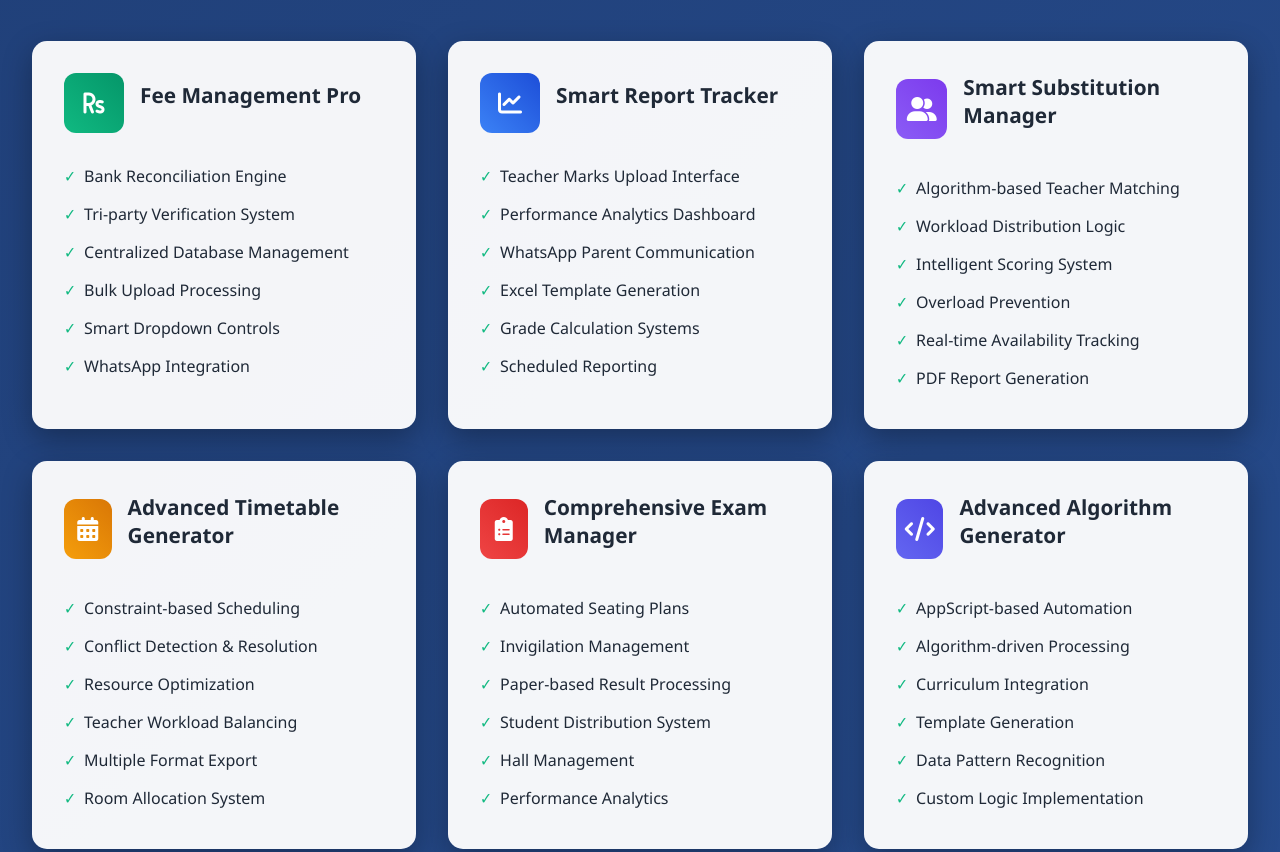
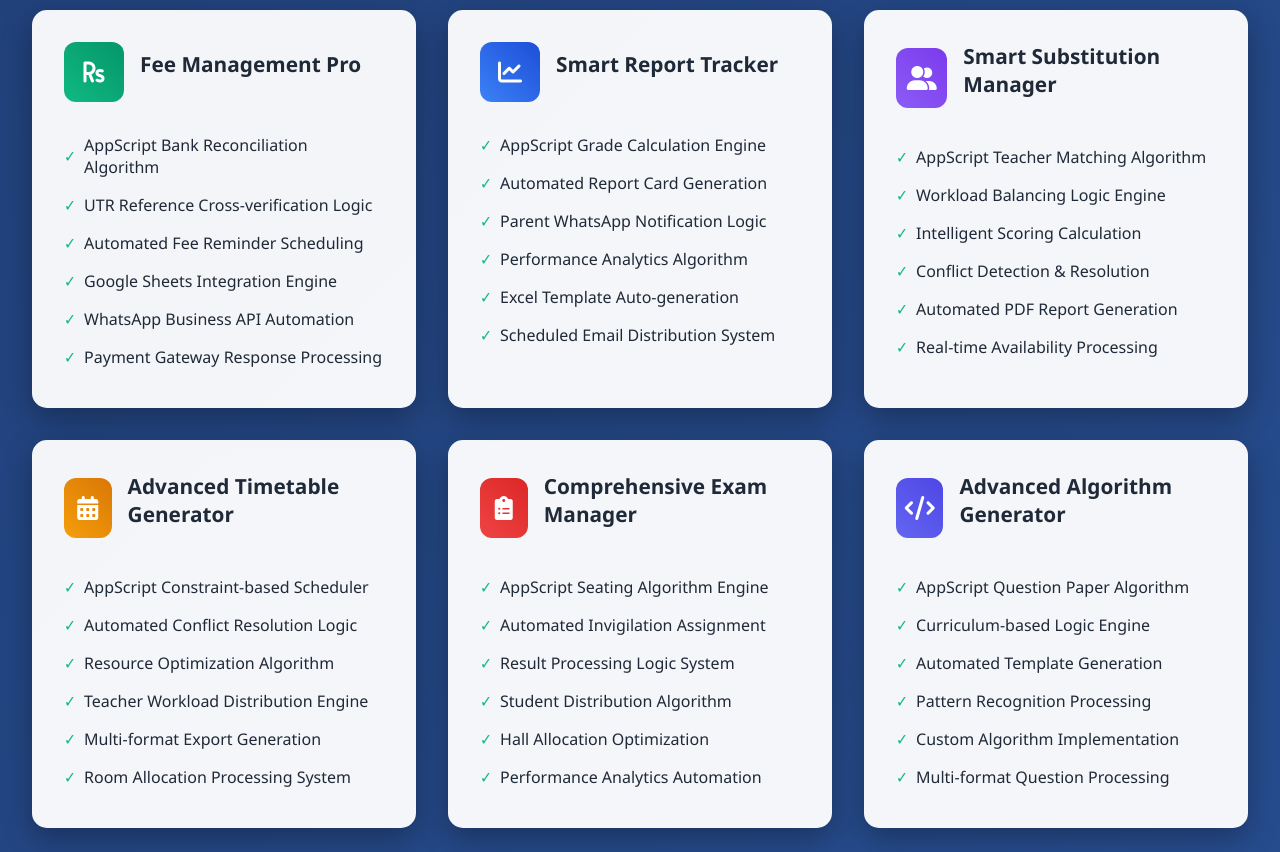
Before and after one commit to SmartGenEduX/platform, a website: page management-demo.html in a window 1280 px wide. Shown: the part 1060-1912 px from the top of the page. Drawn offline with Linux system fonts and the light colour scheme.

Commit message:
Update management-demo.html

```diff
--- a/management-demo.html
+++ b/management-demo.html
@@ -36,17 +36,13 @@
         .stat-item { padding: 2rem; background: rgba(255, 255, 255, 0.1); border-radius: 15px; }
         .stat-number { font-size: 3rem; font-weight: bold; color: #fbbf24; margin-bottom: 0.5rem; }
         .stat-label { font-size: 1.1rem; opacity: 0.9; }
-        .revenue-section { background: linear-gradient(45deg, #059669, #10b981); border-radius: 20px; padding: 3rem; margin-bottom: 4rem; text-align: center; }
-        .revenue-grid { display: grid; grid-template-columns: repeat(auto-fit, minmax(250px, 1fr)); gap: 2rem; margin-top: 2rem; }
-        .revenue-card { background: rgba(255, 255, 255, 0.2); border-radius: 15px; padding: 2rem; }
-        .revenue-amount { font-size: 2.5rem; font-weight: bold; margin-bottom: 0.5rem; }
         .demo-section { text-align: center; margin-bottom: 4rem; }
         .demo-buttons { display: flex; justify-content: center; gap: 2rem; flex-wrap: wrap; margin-top: 2rem; }
         .demo-btn { padding: 1.5rem 3rem; background: linear-gradient(45deg, #3b82f6, #1d4ed8); color: white; text-decoration: none; border-radius: 50px; font-size: 1.2rem; font-weight: 600; transition: all 0.3s ease; border: none; cursor: pointer; }
         .demo-btn:hover { transform: translateY(-3px); box-shadow: 0 10px 25px rgba(0,0,0,0.3); }
         .demo-btn.secondary { background: linear-gradient(45deg, #10b981, #059669); }
         .footer { text-align: center; padding: 3rem 0; border-top: 1px solid rgba(255,255,255,0.2); }
-        @media (max-width: 768px) { .overview-grid, .feature-grid, .stats-grid, .revenue-grid { grid-template-columns: 1fr; } .demo-buttons { flex-direction: column; align-items: center; } }
+        @media (max-width: 768px) { .overview-grid, .feature-grid, .stats-grid { grid-template-columns: 1fr; } .demo-buttons { flex-direction: column; align-items: center; } }
     </style>
 </head>
 <body>
@@ -61,16 +57,16 @@
     <div class="container">
         <div class="overview-grid">
             <div class="overview-card">
-                <h3>Target Market</h3>
-                <p>20 schools with 5,000 students each, generating consistent monthly revenue through our proven ₹8 per student pricing model with comprehensive automation solutions.</p>
+                <h3>Complete Solution</h3>
+                <p>Comprehensive K-12 school management platform with proven automation, centralized databases, and real WhatsApp integration for modern educational institutions.</p>
             </div>
             <div class="overview-card">
-                <h3>Revenue Projection</h3>
-                <p>₹8 lakh monthly revenue from scalable platform deployment across target schools with algorithm-based automation and AppScript integration.</p>
+                <h3>Professional Features</h3>
+                <p>Algorithm-based automation with Google AppScript integration, bulk upload systems, and smart dropdown controls for efficient school administration.</p>
             </div>
             <div class="overview-card">
-                <h3>Competitive Advantage</h3>
-                <p>Honest algorithm-based solutions with proven Google AppScript automation, centralized databases, and real WhatsApp integration without false AI promises.</p>
+                <h3>MSME Registered</h3>
+                <p>Government registered platform (UDYAM-TN-34-0088173) with proven track record and reliable support for educational institutions.</p>
             </div>
         </div>
         <div class="feature-grid">
@@ -80,12 +76,12 @@
                     <h4>Fee Management Pro</h4>
                 </div>
                 <ul class="feature-list">
-                    <li>Bank Reconciliation Engine</li>
-                    <li>Tri-party Verification System</li>
-                    <li>Centralized Database Management</li>
-                    <li>Bulk Upload Processing</li>
-                    <li>Smart Dropdown Controls</li>
-                    <li>WhatsApp Integration</li>
+                    <li>AppScript Bank Reconciliation Algorithm</li>
+                    <li>UTR Reference Cross-verification Logic</li>
+                    <li>Automated Fee Reminder Scheduling</li>
+                    <li>Google Sheets Integration Engine</li>
+                    <li>WhatsApp Business API Automation</li>
+                    <li>Payment Gateway Response Processing</li>
                 </ul>
             </div>
             <div class="feature-card">
@@ -94,12 +90,12 @@
                     <h4>Smart Report Tracker</h4>
                 </div>
                 <ul class="feature-list">
-                    <li>Teacher Marks Upload Interface</li>
-                    <li>Performance Analytics Dashboard</li>
-                    <li>WhatsApp Parent Communication</li>
-                    <li>Excel Template Generation</li>
-                    <li>Grade Calculation Systems</li>
-                    <li>Scheduled Reporting</li>
+                    <li>AppScript Grade Calculation Engine</li>
+                    <li>Automated Report Card Generation</li>
+                    <li>Parent WhatsApp Notification Logic</li>
+                    <li>Performance Analytics Algorithm</li>
+                    <li>Excel Template Auto-generation</li>
+                    <li>Scheduled Email Distribution System</li>
                 </ul>
             </div>
             <div class="feature-card">
@@ -108,12 +104,12 @@
                     <h4>Smart Substitution Manager</h4>
                 </div>
                 <ul class="feature-list">
-                    <li>Algorithm-based Teacher Matching</li>
-                    <li>Workload Distribution Logic</li>
-                    <li>Intelligent Scoring System</li>
-                    <li>Overload Prevention</li>
-                    <li>Real-time Availability Tracking</li>
-                    <li>PDF Report Generation</li>
+                    <li>AppScript Teacher Matching Algorithm</li>
+                    <li>Workload Balancing Logic Engine</li>
+                    <li>Intelligent Scoring Calculation</li>
+                    <li>Conflict Detection & Resolution</li>
+                    <li>Automated PDF Report Generation</li>
+                    <li>Real-time Availability Processing</li>
                 </ul>
             </div>
             <div class="feature-card">
@@ -122,12 +118,12 @@
                     <h4>Advanced Timetable Generator</h4>
                 </div>
                 <ul class="feature-list">
-                    <li>Constraint-based Scheduling</li>
-                    <li>Conflict Detection & Resolution</li>
-                    <li>Resource Optimization</li>
-                    <li>Teacher Workload Balancing</li>
-                    <li>Multiple Format Export</li>
-                    <li>Room Allocation System</li>
+                    <li>AppScript Constraint-based Scheduler</li>
+                    <li>Automated Conflict Resolution Logic</li>
+                    <li>Resource Optimization Algorithm</li>
+                    <li>Teacher Workload Distribution Engine</li>
+                    <li>Multi-format Export Generation</li>
+                    <li>Room Allocation Processing System</li>
                 </ul>
             </div>
             <div class="feature-card">
@@ -136,12 +132,12 @@
                     <h4>Comprehensive Exam Manager</h4>
                 </div>
                 <ul class="feature-list">
-                    <li>Automated Seating Plans</li>
-                    <li>Invigilation Management</li>
-                    <li>Paper-based Result Processing</li>
-                    <li>Student Distribution System</li>
-                    <li>Hall Management</li>
-                    <li>Performance Analytics</li>
+                    <li>AppScript Seating Algorithm Engine</li>
+                    <li>Automated Invigilation Assignment</li>
+                    <li>Result Processing Logic System</li>
+                    <li>Student Distribution Algorithm</li>
+                    <li>Hall Allocation Optimization</li>
+                    <li>Performance Analytics Automation</li>
                 </ul>
             </div>
             <div class="feature-card">
@@ -150,12 +146,12 @@
                     <h4>Advanced Algorithm Generator</h4>
                 </div>
                 <ul class="feature-list">
-                    <li>AppScript-based Automation</li>
-                    <li>Algorithm-driven Processing</li>
-                    <li>Curriculum Integration</li>
-                    <li>Template Generation</li>
-                    <li>Data Pattern Recognition</li>
-                    <li>Custom Logic Implementation</li>
+                    <li>AppScript Question Paper Algorithm</li>
+                    <li>Curriculum-based Logic Engine</li>
+                    <li>Automated Template Generation</li>
+                    <li>Pattern Recognition Processing</li>
+                    <li>Custom Algorithm Implementation</li>
+                    <li>Multi-format Question Processing</li>
                 </ul>
             </div>
         </div>
@@ -189,32 +185,6 @@
                 </div>
             </div>
         </div>
-        <div class="revenue-section">
-            <h3 style="font-size: 2.5rem; margin-bottom: 1rem;">Scalable Revenue Model</h3>
-            <p style="font-size: 1.3rem; margin-bottom: 2rem;">Professional pricing structure for sustainable growth</p>
-            <div class="revenue-grid">
-                <div class="revenue-card">
-                    <div class="revenue-amount">₹8</div>
-                    <div>Per Student Monthly</div>
-                    <div style="margin-top: 1rem; font-size: 0.9rem;">Competitive market pricing</div>
-                </div>
-                <div class="revenue-card">
-                    <div class="revenue-amount">5,000</div>
-                    <div>Students per School</div>
-                    <div style="margin-top: 1rem; font-size: 0.9rem;">Target capacity per deployment</div>
-                </div>
-                <div class="revenue-card">
-                    <div class="revenue-amount">20</div>
-                    <div>Target Schools</div>
-                    <div style="margin-top: 1rem; font-size: 0.9rem;">Initial market penetration</div>
-                </div>
-                <div class="revenue-card">
-                    <div class="revenue-amount">₹8L</div>
-                    <div>Monthly Revenue</div>
-                    <div style="margin-top: 1rem; font-size: 0.9rem;">Projected monthly income</div>
-                </div>
-            </div>
-        </div>
         <div class="demo-section">
             <h3 style="font-size: 2.5rem; margin-bottom: 1rem;">Interactive Demonstrations</h3>
             <p style="font-size: 1.3rem; margin-bottom: 2rem;">Experience live functionality with real data processing</p>
```
